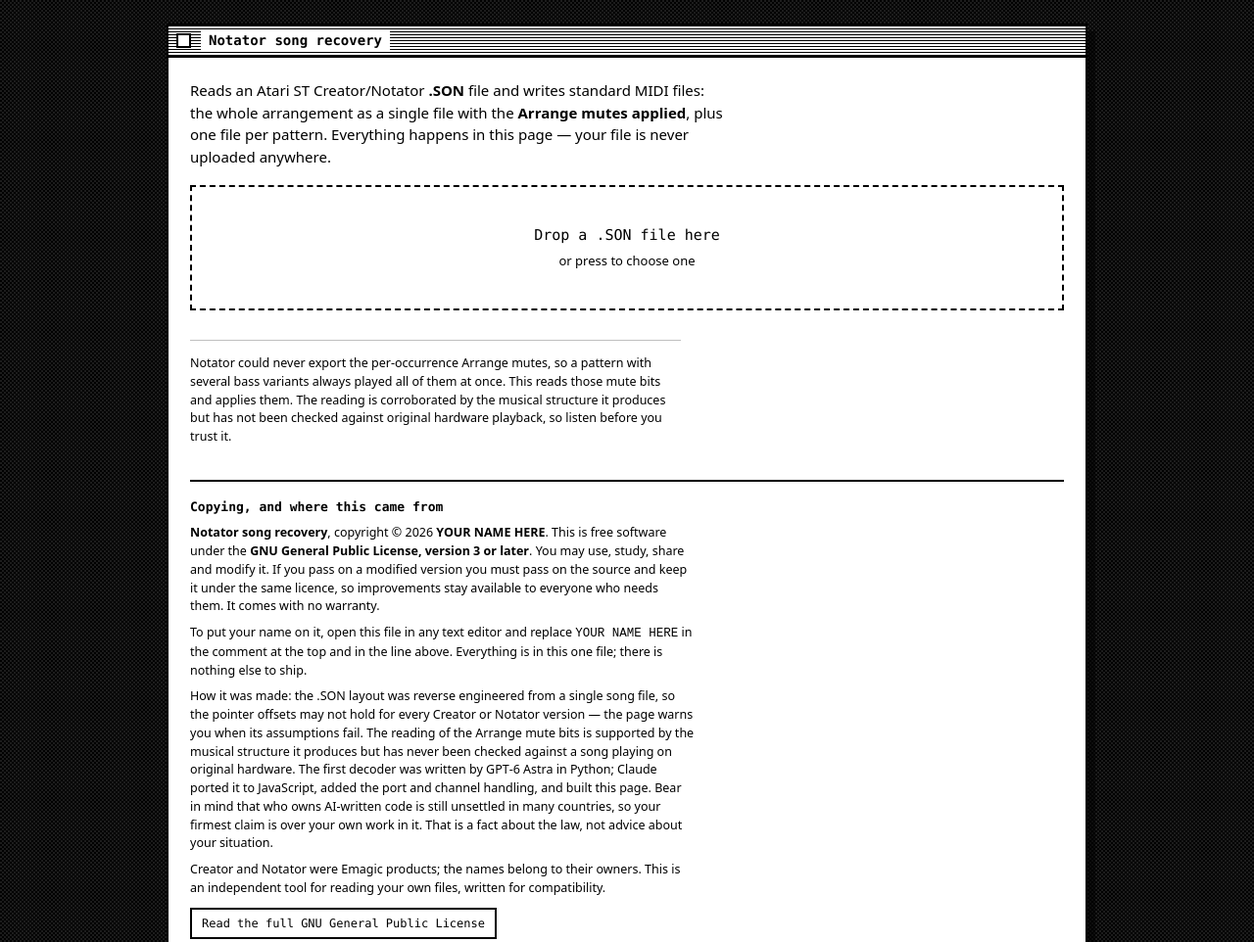
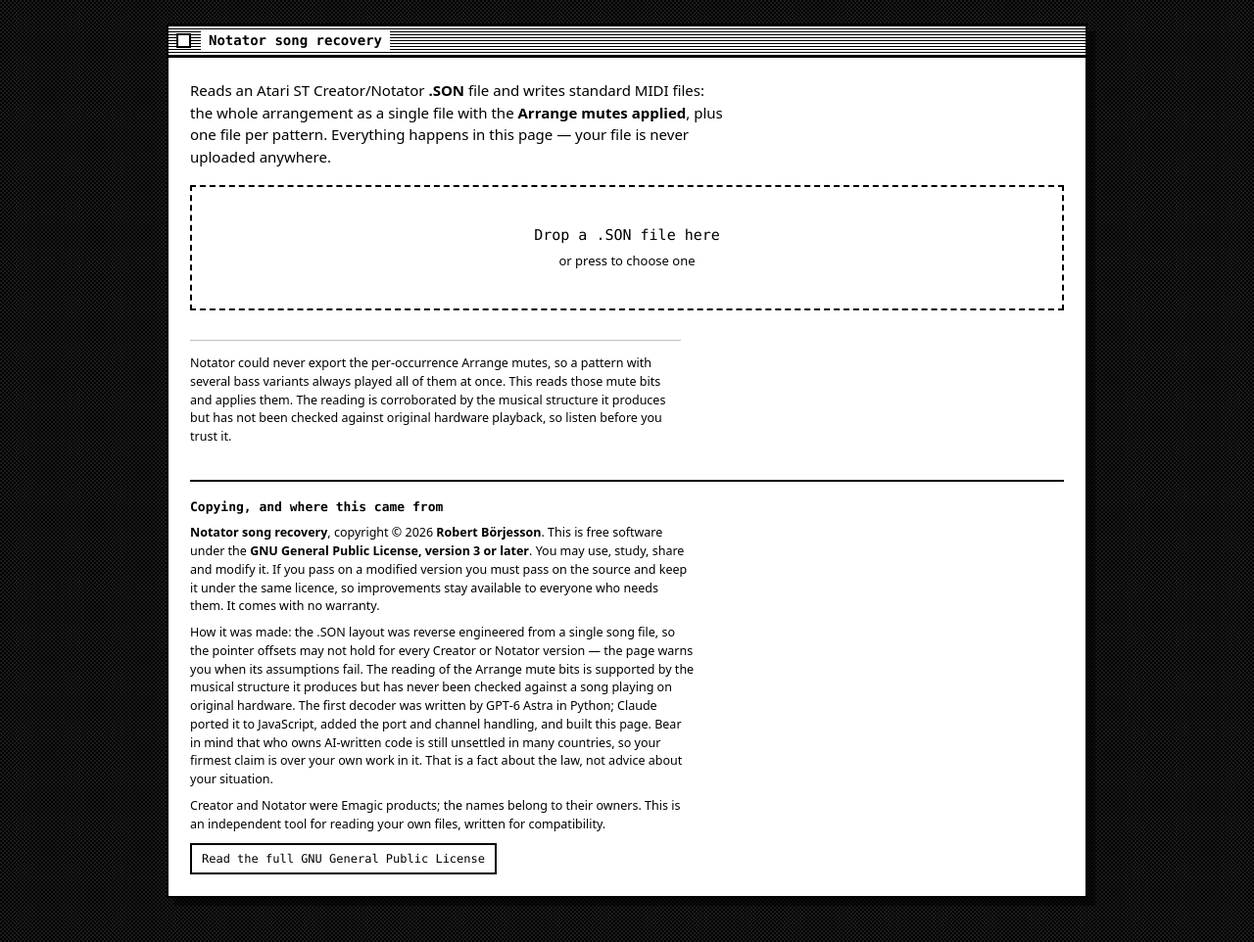
Before and after one commit to TrakDah/Notator, a plain HTML site: page notator-son-to-midi v0.2.html in a window 1280 px wide. Shown: the top 962 px of the page at 98% size. Drawn offline with Linux system fonts and the light colour scheme.

Commit message:
Add files via upload

```diff
--- a/notator-son-to-midi v0.2.html
+++ b/notator-son-to-midi v0.2.html
@@ -6,7 +6,7 @@
 
   SPDX-License-Identifier: GPL-3.0-or-later
 
-  Copyright (C) 2026  YOUR NAME HERE
+  Copyright (C) 2026  Robert Börjesson
 
   This program is free software: you can redistribute it and/or modify it under
   the terms of the GNU General Public License as published by the Free Software
@@ -162,13 +162,10 @@
 
     <div class="legal">
       <h3>Copying, and where this came from</h3>
-      <p><b>Notator song recovery</b>, copyright &copy; 2026 <b>YOUR NAME HERE</b>. This is free software
+      <p><b>Notator song recovery</b>, copyright &copy; 2026 <b>Robert Börjesson</b>. This is free software
         under the <b>GNU General Public License, version 3 or later</b>. You may use, study, share and modify
         it. If you pass on a modified version you must pass on the source and keep it under the same licence,
         so improvements stay available to everyone who needs them. It comes with no warranty.</p>
-      <p>To put your name on it, open this file in any text editor and replace <code>YOUR NAME HERE</code>
-        in the comment at the top and in the line above. Everything is in this one file; there is nothing else
-        to ship.</p>
       <p>How it was made: the .SON layout was reverse engineered from a single song file, so the pointer
         offsets may not hold for every Creator or Notator version &mdash; the page warns you when its
         assumptions fail. The reading of the Arrange mute bits is supported by the musical structure it
```
